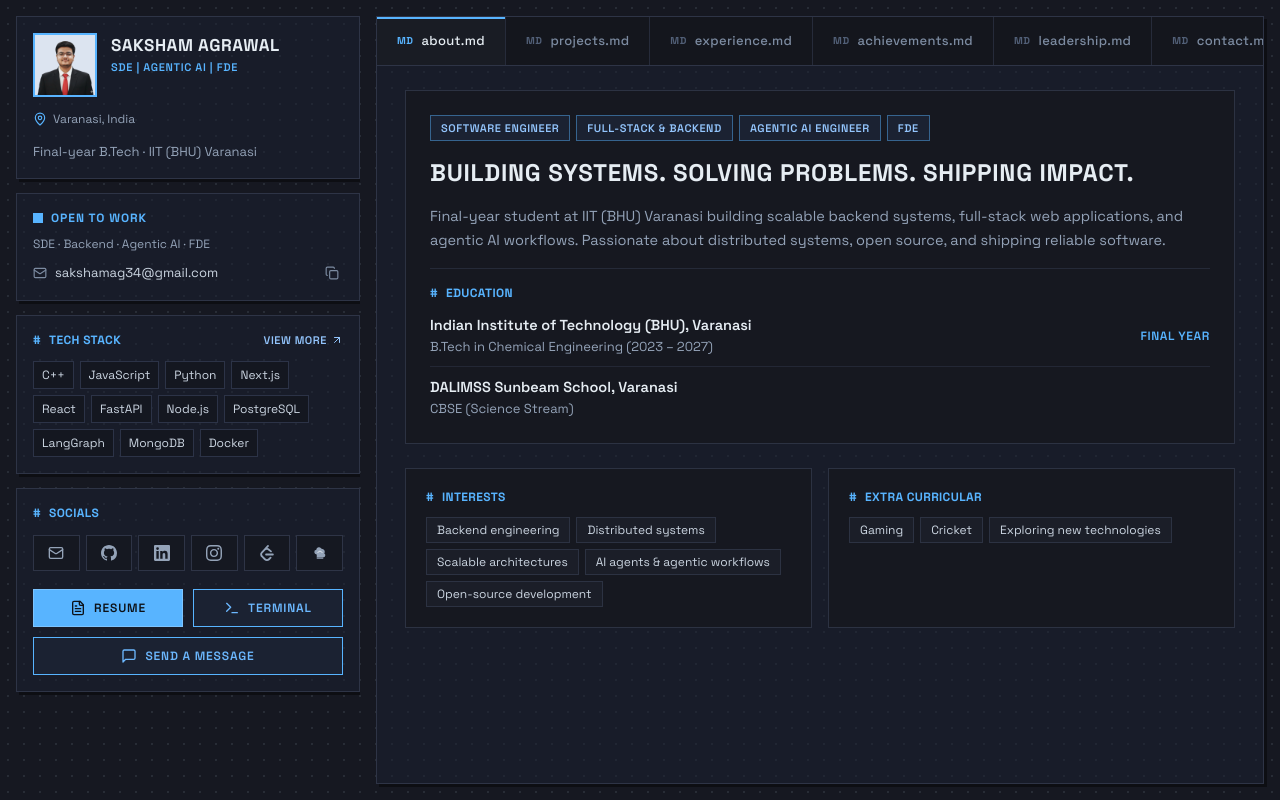
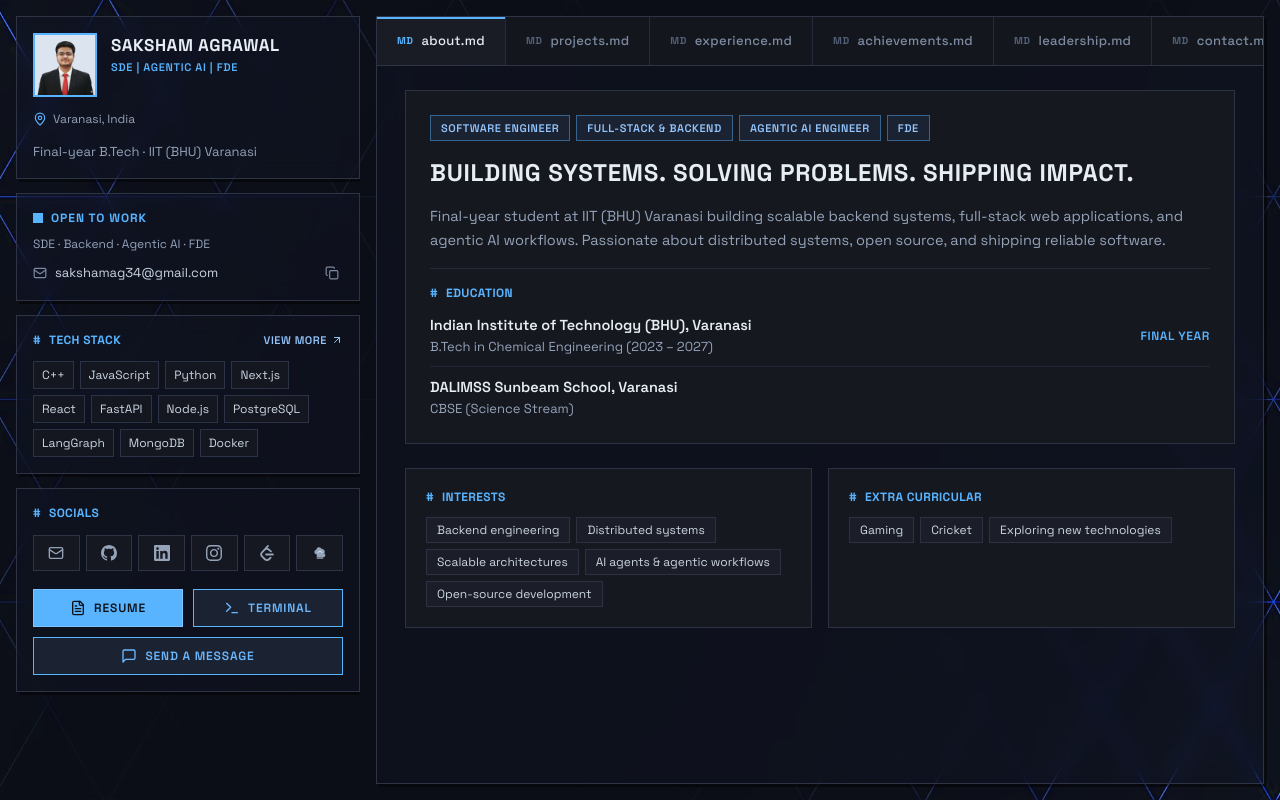
Before and after one commit to sksmagr23/my-portfolio, a Next.js app: page / in a window 1280 px wide. Built offline with nearby package versions, Linux system fonts and the light colour scheme; no server answers.

Commit message:
some data changes

```diff
--- a/app/components/ide/workspace.tsx
+++ b/app/components/ide/workspace.tsx
@@ -1,6 +1,6 @@
 'use client';
 
-import React, { useCallback, useEffect, useRef, useState } from 'react';
+import { useCallback, useEffect, useRef, useState } from 'react';
 import Image from 'next/image';
 import { motion, AnimatePresence } from 'framer-motion';
 import { PanelLeft, X, ArrowUp, FileText } from 'lucide-react';
@@ -109,7 +109,7 @@ export function IDEWorkspace() {
   };
 
   return (
-    <div className="min-h-screen lg:h-screen lg:overflow-hidden bg-dot-grid text-[#E6EDF3] flex flex-col lg:flex-row lg:p-4 lg:gap-4">
+    <div className="min-h-screen lg:h-screen lg:overflow-hidden bg-workspace-blue text-[#E6EDF3] flex flex-col lg:flex-row lg:p-4 lg:gap-4">
       <div className="hidden lg:block w-[328px] xl:w-[344px] shrink-0 h-full overflow-hidden">
         <Sidebar
           onSelectTab={selectTab}
@@ -134,7 +134,7 @@ export function IDEWorkspace() {
               animate={{ x: 0 }}
               exit={{ x: '-100%' }}
               transition={{ duration: 0.2 }}
-              className="relative z-10 w-[86vw] max-w-[348px] h-full bg-dot-grid border-r border-[#2E3446] p-3.5 flex flex-col gap-3"
+              className="relative z-10 w-[86vw] max-w-[348px] h-full bg-workspace-blue border-r border-[#2E3446] p-3.5 flex flex-col gap-3"
             >
               <div className="flex items-center justify-between px-1">
                 <span className="text-xs font-bold uppercase tracking-wider text-[#58B4FF]">
--- a/app/data/portfolio.ts
+++ b/app/data/portfolio.ts
@@ -243,7 +243,7 @@ export const projectsData: ProjectItem[] = [
     githubUrl: 'https://github.com/sksmagr23/QueryPilot',
     liveUrl: null,
     demoVideoUrl: null,
-    image: null
+    image: '/projects/querypilot.png'
   },
   {
     id: 'codementor-ai',
--- a/app/globals.css
+++ b/app/globals.css
@@ -53,16 +53,21 @@
   }
 }
 
-.bg-dot-grid {
-  background-color: #161821;
-  background-image: radial-gradient(rgba(148, 163, 184, 0.14) 1px, transparent 1px);
-  background-size: 16px 16px;
+.bg-workspace-blue {
+  background-color: #11131ea4;
+  background-image: url('/blue.png');
+  background-size: cover;
+  background-position: center;
+  background-repeat: no-repeat;
+  background-attachment: fixed;
+  background-blend-mode:lighten;
 }
 
 .ide-panel {
-  background-color: #1c203187;
+  background-color: #1c213832;
   border: 1px solid #2e3446;
   box-shadow: 3px 3px 0px rgba(0, 0, 0, 0.429);
+  backdrop-filter: blur(10px);
 }
 
 * {
--- a/app/not-found.tsx
+++ b/app/not-found.tsx
@@ -4,8 +4,8 @@ import { buttonClasses } from './components/ide/button';
 
 export default function NotFound() {
   return (
-    <div className="min-h-screen bg-[#1E1F25] text-[#E6EDF3] flex items-center justify-center p-6">
-      <div className="w-full max-w-md rounded-lg bg-[#24262E] border border-[#3B4353] p-6 space-y-4">
+    <div className="min-h-screen bg-workspace-blue text-[#E6EDF3] flex items-center justify-center p-6">
+      <div className="w-full max-w-md ide-panel border-t-[3px] border-t-[#58B4FF] p-6 space-y-4">
         <div className="text-4xl font-bold text-[#58B4FF]">404</div>
         <h1 className="text-lg font-bold text-[#E6EDF3]">Page Not Found</h1>
         <p className="text-sm text-[#94A3B8]">
```
Also changed, not shown: public/projects/querypilot.png (added).
